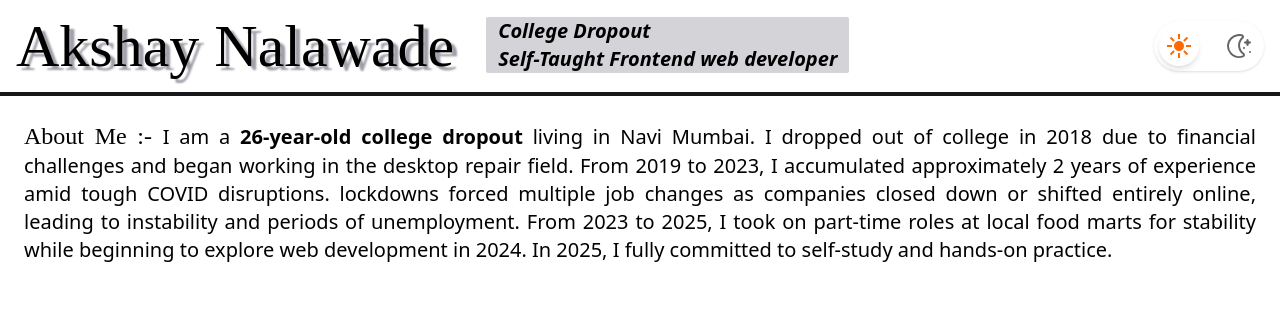
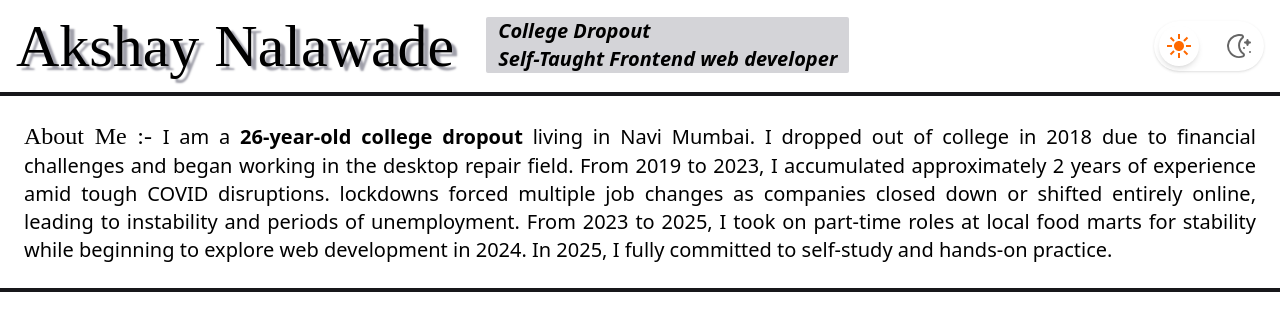
Before and after one commit to akshay-ken/Resume, a React (Vite) app: page / in a window 1280 px wide. Shown: the top 330 px of the page. Built offline with nearby package versions, Linux system fonts and the light colour scheme; a web font is replaced by a local one.

Commit message:
style: add flex classes to nav tag

```diff
--- a/src/components/ContactUs.jsx
+++ b/src/components/ContactUs.jsx
@@ -1,6 +1,8 @@
 export function ContactUs() {
   return (
-    <nav>
+    <nav className="flex flex-col md:flex-row border-t-4 border-zinc-900">
+      <div></div>
+      <div></div>
       <div></div>
     </nav>
   );
```
